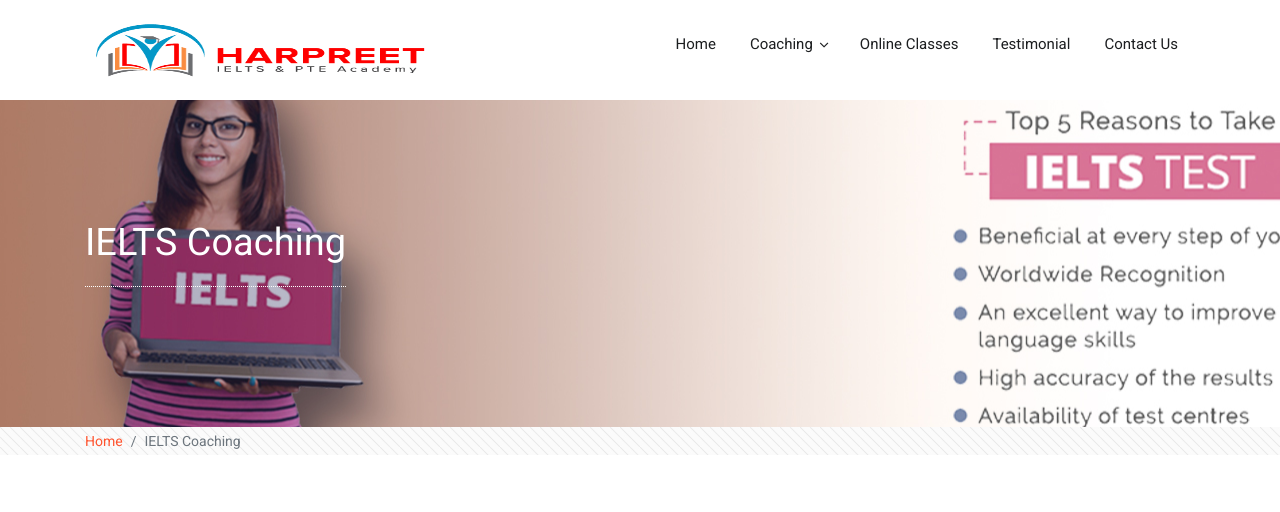
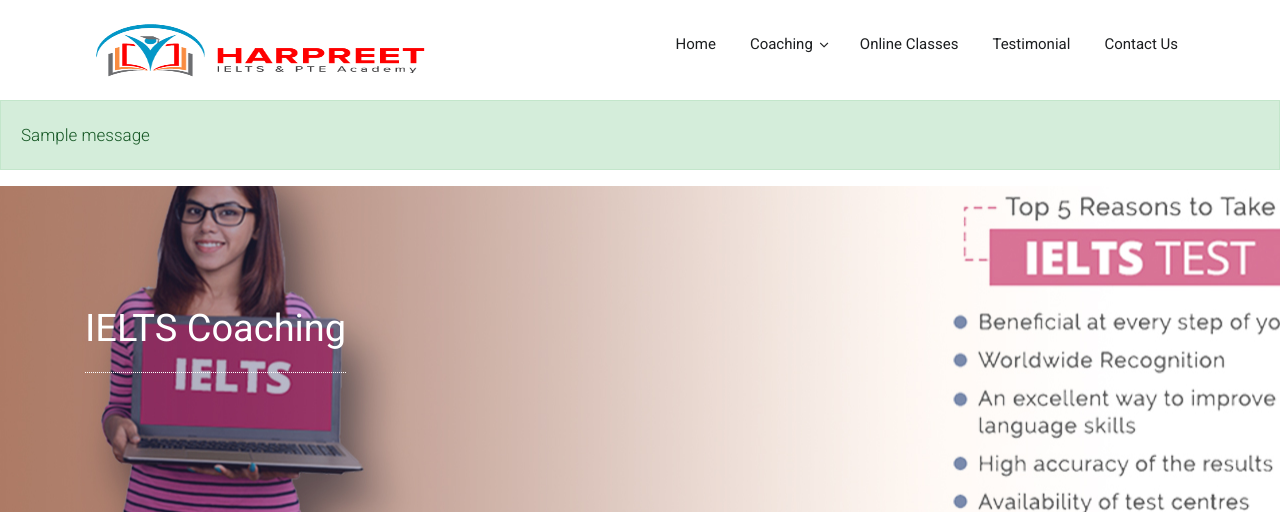
Before and after one commit to gu9/webapp_pte, a Flask app: page /ielts in a window 1280 px wide. Shown: the part 41-553 px from the top of the page. Run offline with Flask 2, Linux system fonts and the light colour scheme; one stand-in notice (Sample message) is shown; some libraries are stand-ins or nearby versions.

Commit message:
parent file layout updated for flash() messages

```diff
--- a/application/templates/layout.html
+++ b/application/templates/layout.html
@@ -8,7 +8,7 @@
     <!-- The above 3 meta tags *must* come first in the head; any other head content must come *after* these tags -->
     <meta name="description" content="best pte ielts language school gurdaspur">
     <meta name="keywords" content="Bootstrap 4 Website Template, Responsive Website Template, Visa Immigration Consultants">
-    <title>IELTS - PTE Harpreet Academy Gurdaspur</title>
+    <title>Top IELTS - PTE Harpreet Academy in Gurdaspur</title>
     <!-- Bootstrap -->
     <link href="static/css/bootstrap.min.css" rel="stylesheet">
     <!-- FontAwesome 4.0 CSS -->
@@ -30,6 +30,16 @@
     <![endif]-->
 </head>
  {% include "includes/nav.html" %}
+{% with messages = get_flashed_messages() %}
+    {% if messages %}
+        {% for message in messages %}
+            <div class="alert alert-success">
+                <p>{{ message }}</p>
+
+            </div>
+        {% endfor %}
+    {% endif %}
+{% endwith %}
 <body>
 
 
```
